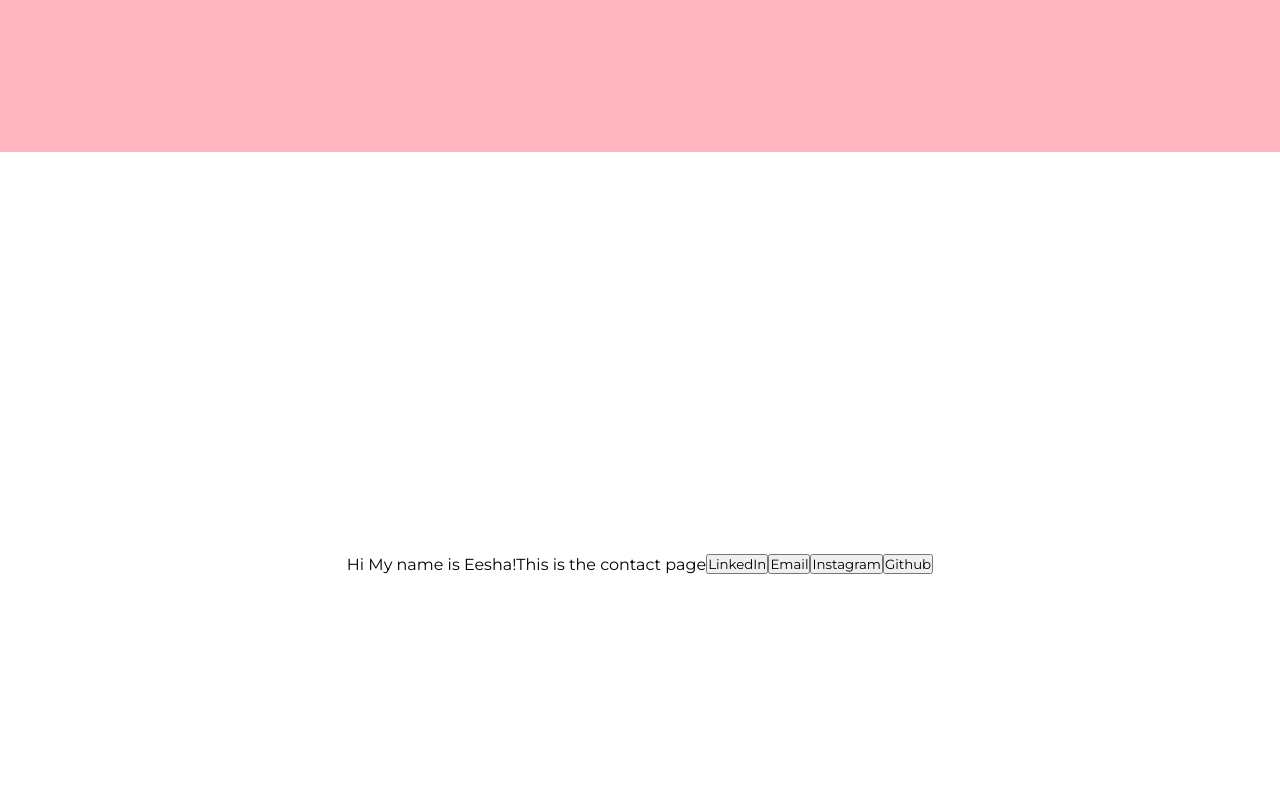
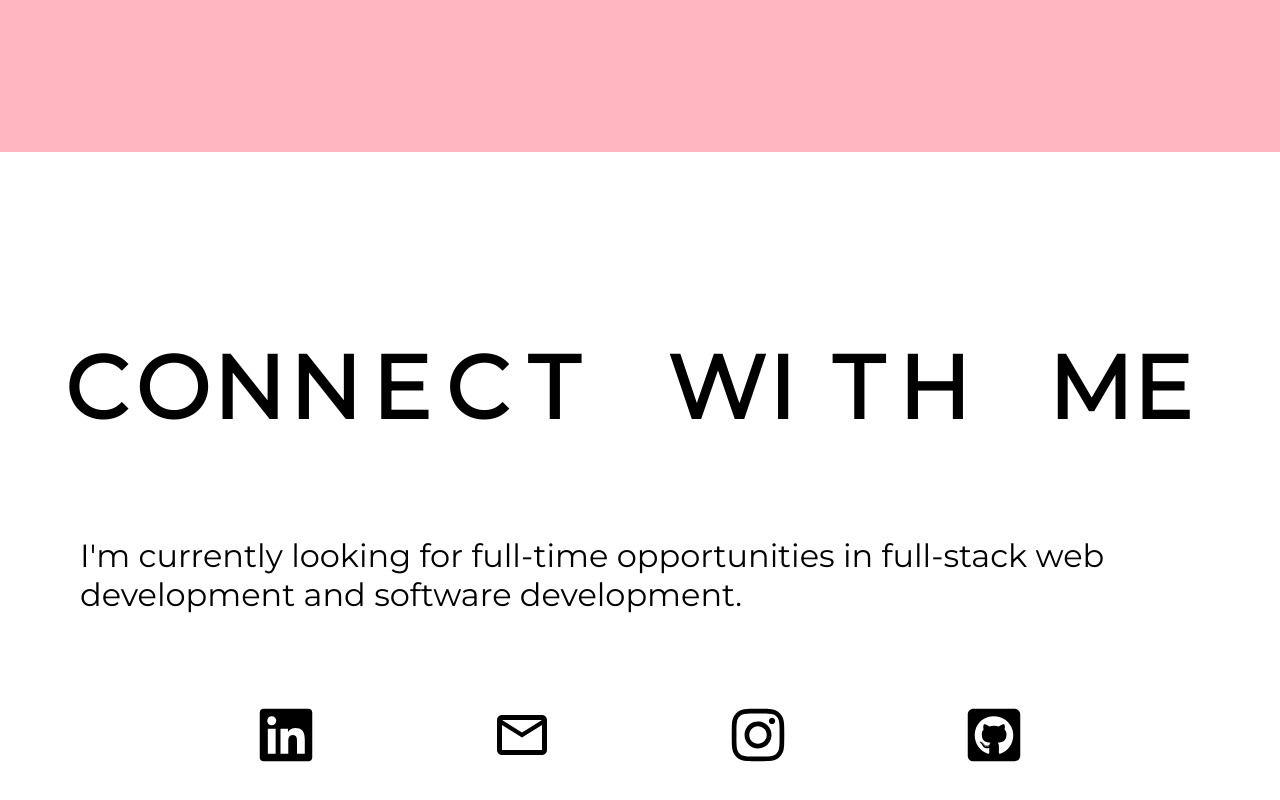
Before and after one commit to eeshamoona/personal-website-2022, a React (Create React App) app in the folder personal-website/: page / in a window 1280 px wide. Shown: the part 2320-3120 px from the top of the page. Built offline with nearby package versions, Linux system fonts and the light colour scheme.

Commit message:
Created ContactView

```diff
--- /dev/null
+++ b/personal-website/src/styles/contactviewStyles.css
@@ -0,0 +1,38 @@
+.contact-container {
+  height: 100%;
+  padding: 10vh;
+  flex-direction: column;
+  display: flex;
+  align-items: center;
+  justify-content: space-evenly;
+}
+
+.logos {
+  display: flex;
+  flex-direction: row;
+  width: -webkit-fill-available;
+  justify-content: space-evenly;
+}
+
+.link-logo {
+  color: black;
+  width: min-content;
+  font-size: 60px;
+  border: none;
+  margin: 0;
+  background-color: transparent;
+}
+
+.link-logo:hover {
+  color: #5e17eb;
+  cursor: pointer;
+}
+
+.connect-containter {
+  width: 100%;
+}
+
+.subheader {
+  font-size: 32px;
+  font-weight: lighter;
+}
--- a/personal-website/src/styles/homeviewStyles.css
+++ b/personal-website/src/styles/homeviewStyles.css
@@ -77,6 +77,7 @@
 }
 
 .btn {
+  margin-top: 24px;
   width: 30vh;
   height: 6vh;
   margin: 1vh;
--- a/personal-website/src/views/ContactView.tsx
+++ b/personal-website/src/views/ContactView.tsx
@@ -1,17 +1,66 @@
 import React from "react";
 import "../styles/homeviewStyles.css";
+import "../styles/contactviewStyles.css";
+
+import { FaLinkedin, FaInstagram, FaGithubSquare } from "react-icons/fa";
+import { MdMailOutline } from "react-icons/md";
 
 function ContactView() {
   return (
-    <div className="home-container">
-      <p> Hi My name is Eesha!</p>
-      <p> This is the contact page</p>
+    <div className="contact-container">
+      <div className="connect-containter ">
+        <div className="name-container">
+          {"CONNECT WITH ME".split("").map((element, index) => {
+            return (
+              <div className="name-div">
+                <div className="top-div"></div>
+                <div className="bottom-div"></div>
+                <div className="name-h1">
+                  <h2 className="main-header">{element}</h2>
+                </div>
+              </div>
+            );
+          })}
+        </div>
+      </div>
+      <p className="subheader">
+        I'm currently looking for full-time opportunities in full-stack web
+        development and software development.
+      </p>
 
-      <div>
-        <button> LinkedIn</button>
-        <button> Email</button>
-        <button> Instagram</button>
-        <button> Github</button>
+      <div className="logos">
+        <a
+          href="https://www.linkedin.com/in/eeshamoona/"
+          target="_blank"
+          rel="noopener noreferrer"
+          className="link-logo"
+        >
+          <FaLinkedin />
+        </a>
+        <a
+          href="mailto:eeshamoona@gmail.com"
+          target="_blank"
+          rel="noopener noreferrer"
+          className="link-logo"
+        >
+          <MdMailOutline />
+        </a>
+        <a
+          href="https://www.instagram.com/eeshamoona/"
+          target="_blank"
+          rel="noopener noreferrer"
+          className="link-logo"
+        >
+          <FaInstagram />
+        </a>
+        <a
+          href="https://github.com/eeshamoona"
+          target="_blank"
+          rel="noopener noreferrer"
+          className="link-logo"
+        >
+          <FaGithubSquare />
+        </a>
       </div>
     </div>
   );
```
